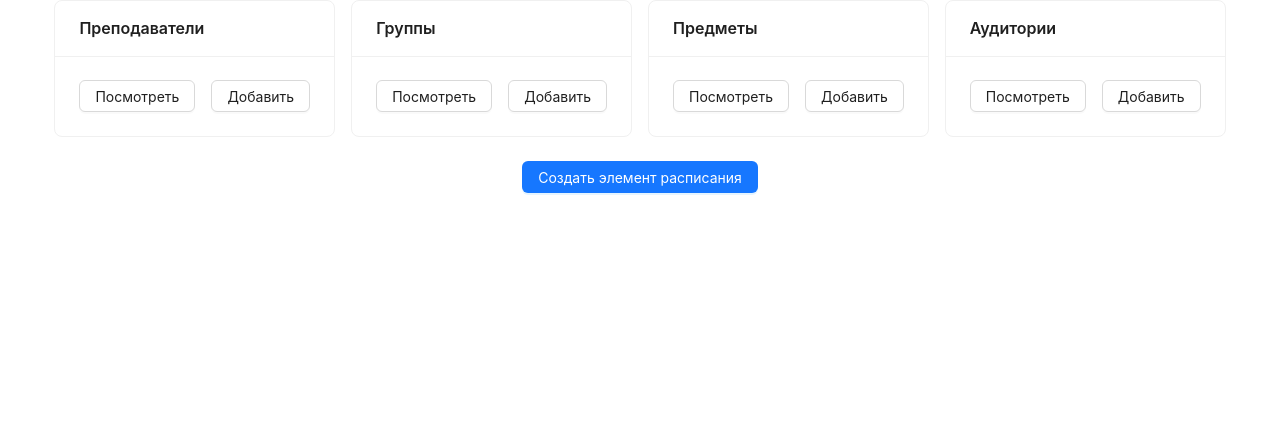
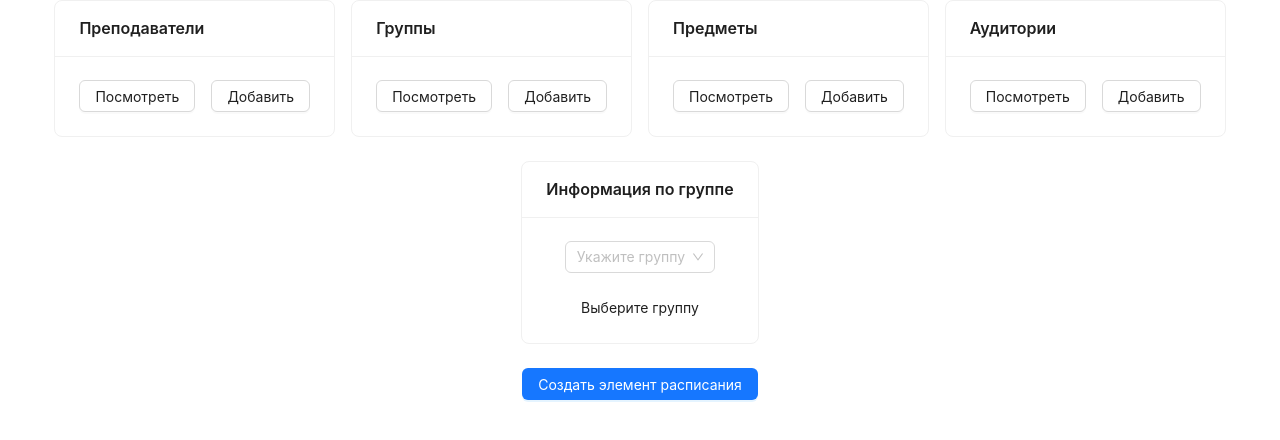
Before and after one commit to LizKa2091/schedule-planner, a React (Vite) app in the folder client/: page /manage in a window 1280 px wide. Shown: the top 440 px of the page. Built offline with nearby package versions, Linux system fonts and the light colour scheme.

Commit message:
feat(ManagePage): add group selection, implement GroupInfoPanel

```diff
--- a/client/src/pages/ManagePage.tsx
+++ b/client/src/pages/ManagePage.tsx
@@ -1,5 +1,5 @@
 import { useState, type FC } from 'react';
-import { Button, Card, Flex } from 'antd';
+import { Button, Card, Flex, Select } from 'antd';
 
 import EntityTable from '@/components/entity-table/EntityTable';
 import Modal from '@/components/modal/Modal';
@@ -12,10 +12,13 @@ import { useScheduleStore } from '@/store/scheduleStore';
 import { columnsMap } from '@/components/entity-table/columnsMap';
 
 import { type ModalType } from '@/types/modalTypes';
+import { Option } from 'antd/es/mentions';
+import GroupInfoPanel from '@/components/group-info-panel/GroupInfoPanel';
 
 const ManagePage: FC = () => {
    const { groups, teachers, rooms, subjects } = useScheduleStore();
    const [currModal, setCurrModal] = useState<ModalType | null>(null);
+   const [currGroupId, setCurrGroupId] = useState<string | null>(null);
 
    const renderModalContent = (type: ModalType) => {
       switch (type) {
@@ -63,6 +66,22 @@ const ManagePage: FC = () => {
                </Flex>
             </Card>
          </Flex>
+         <Flex>
+            <Card title='Информация по группе'>
+               <Flex align='center' gap='large' vertical>
+                  <Select
+                     placeholder='Укажите группу'
+                     value={currGroupId}
+                     onChange={(val) => setCurrGroupId(val)}
+                  >
+                     {groups.map((group) => (
+                        <Option key={group.id} value={group.id}>{group.label || group.name}</Option>
+                     ))}
+                  </Select>
+                  <GroupInfoPanel groupId={currGroupId} />
+               </Flex>
+            </Card>
+         </Flex>
          <Button type='primary' onClick={() => setCurrModal('schedule-block')}>Создать элемент расписания</Button>
          {currModal &&
             <Modal onClose={() => setCurrModal(null)}>
```
